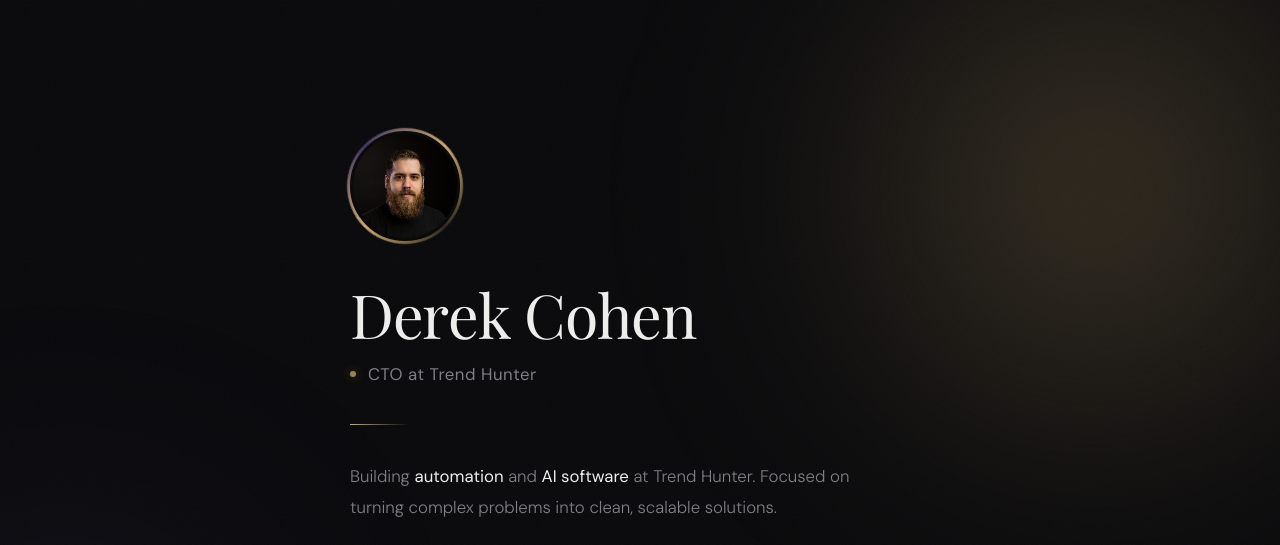
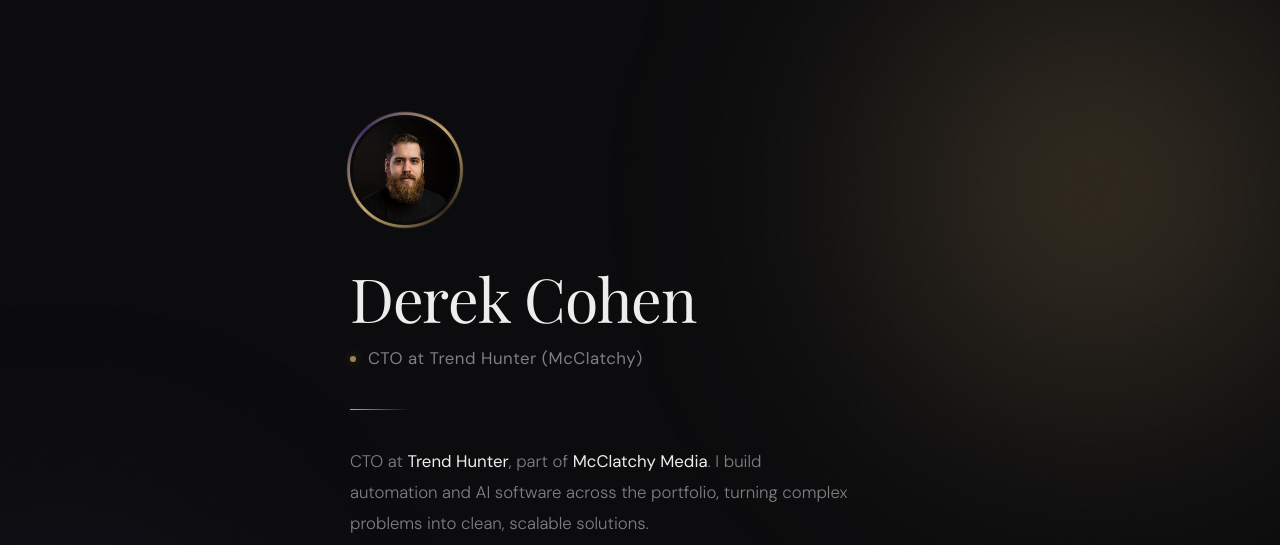
Before and after one commit to derekrcohen2/personalsite, a plain HTML site: page index.html in a window 1280 px wide. Shown: the top 545 px of the page. Drawn offline with nearby package versions, Linux system fonts and the light colour scheme; a web font is replaced by a local one.

Commit message:
Update bio to reflect McClatchy-wide role

```diff
--- a/index.html
+++ b/index.html
@@ -4,12 +4,12 @@
     <meta charset="UTF-8">
     <meta name="viewport" content="width=device-width, initial-scale=1.0">
     <title>Derek Cohen</title>
-    <meta name="description" content="Derek Cohen — CTO at Trend Hunter. Building automation and AI software.">
+    <meta name="description" content="Derek Cohen — CTO at Trend Hunter (McClatchy). Building automation and AI software.">
     <link rel="icon" type="image/svg+xml" href="favicon.svg">
     <!-- Open Graph -->
     <meta property="og:type" content="website">
     <meta property="og:title" content="Derek Cohen">
-    <meta property="og:description" content="CTO at Trend Hunter. Building automation and AI software.">
+    <meta property="og:description" content="CTO at Trend Hunter (McClatchy). Building automation and AI software.">
     <meta property="og:url" content="https://derekcohen.ca">
     <meta property="og:image" content="https://derekcohen.ca/og-image.png">
     <meta property="og:image:width" content="1200">
@@ -17,7 +17,7 @@
     <!-- Twitter Card -->
     <meta name="twitter:card" content="summary_large_image">
     <meta name="twitter:title" content="Derek Cohen">
-    <meta name="twitter:description" content="CTO at Trend Hunter. Building automation and AI software.">
+    <meta name="twitter:description" content="CTO at Trend Hunter (McClatchy). Building automation and AI software.">
     <meta name="twitter:image" content="https://derekcohen.ca/og-image.png">
     <!-- Misc -->
     <link rel="canonical" href="https://derekcohen.ca">
@@ -438,13 +438,13 @@
 
         <div class="title-row">
             <div class="title-dot"></div>
-            <p class="title">CTO at Trend Hunter</p>
+            <p class="title">CTO at Trend Hunter (McClatchy)</p>
         </div>
 
         <div class="rule"></div>
 
         <p class="about">
-            Building <strong>automation</strong> and <strong>AI software</strong> at Trend Hunter. Focused on turning complex problems into clean, scalable solutions.
+            CTO at <strong>Trend Hunter</strong>, part of <strong>McClatchy Media</strong>. I build automation and AI software across the portfolio, turning complex problems into clean, scalable solutions.
         </p>
 
         <div class="interests">
```
